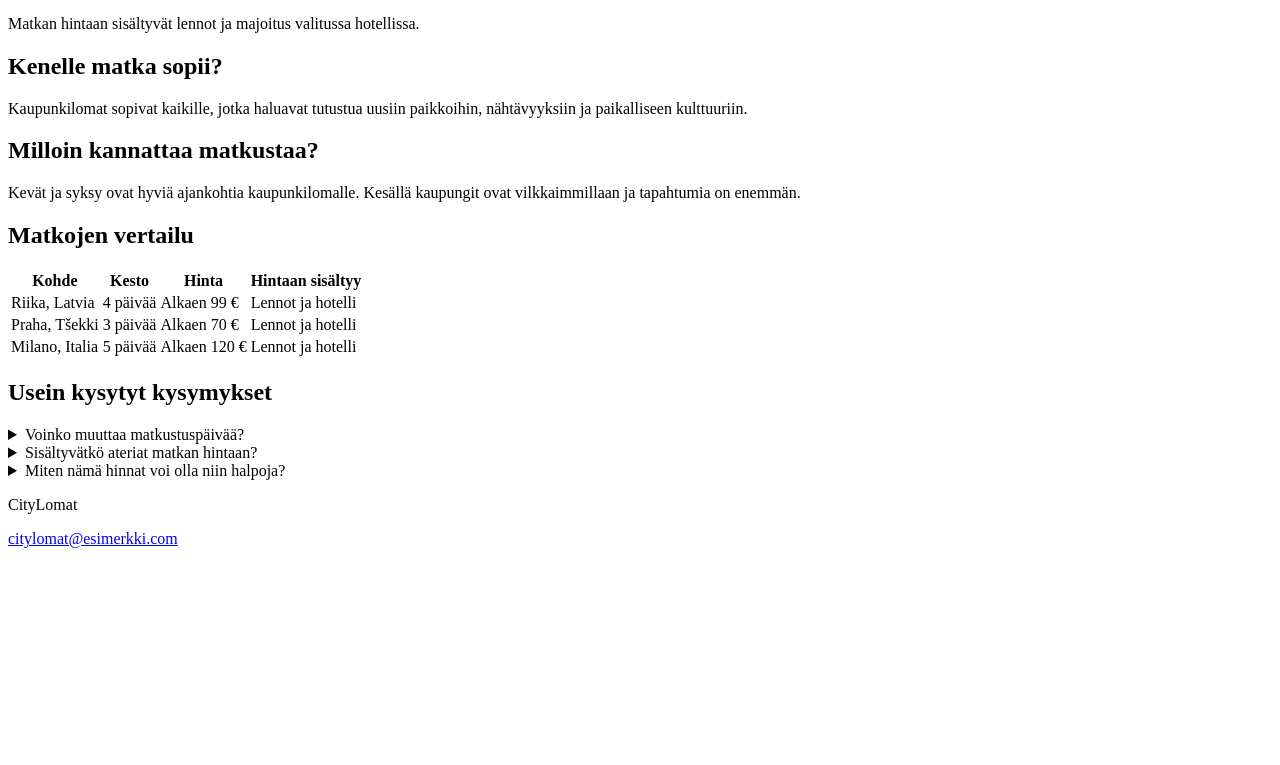
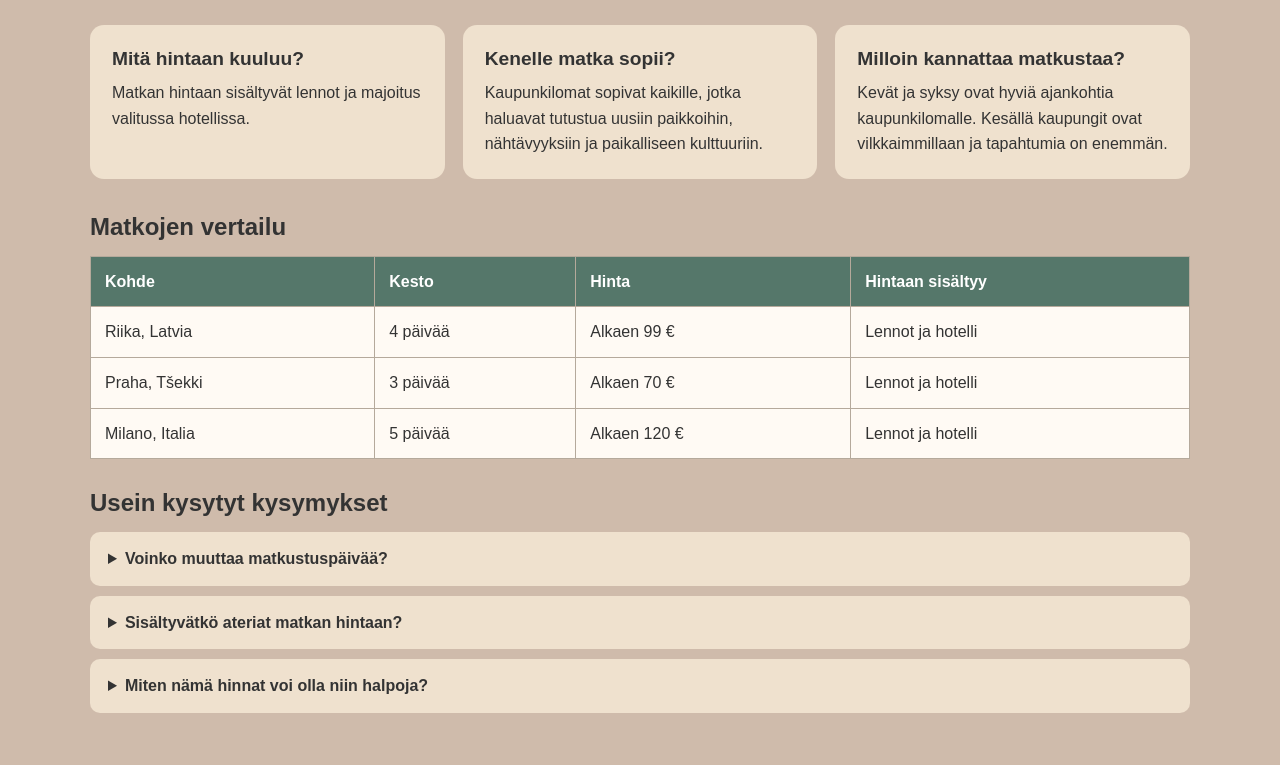
Before and after one commit to DJMaako/citylomat, a plain HTML site: page matkainfo.html in a window 1280 px wide. Shown: the part 194-959 px from the top of the page. Before the commit the page ends 800 px from the top, so only its background shows below. Drawn offline with Linux system fonts and the light colour scheme; the site is published under a folder, as on GitHub Pages, so addresses that start at the root find nothing.

Commit message:
changed style href

```diff
--- a/matkainfo.html
+++ b/matkainfo.html
@@ -4,7 +4,7 @@
     <meta charset="UTF-8" />
     <meta name="viewport" content="width=device-width, initial-scale=1.0" />
     <title>Matkainfo</title>
-    <link rel="stylesheet" href="/styles/style.css" />
+    <link rel="stylesheet" href="styles/style.css" />
   </head>
   <body>
     <header class="header">
--- a/matkatoive.html
+++ b/matkatoive.html
@@ -4,7 +4,7 @@
     <meta charset="UTF-8" />
     <meta name="viewport" content="width=device-width, initial-scale=1.0" />
     <title>Matkatoive</title>
-    <link rel="stylesheet" href="/styles/style.css" />
+    <link rel="stylesheet" href="styles/style.css" />
   </head>
   <body>
     <header class="header">
```
